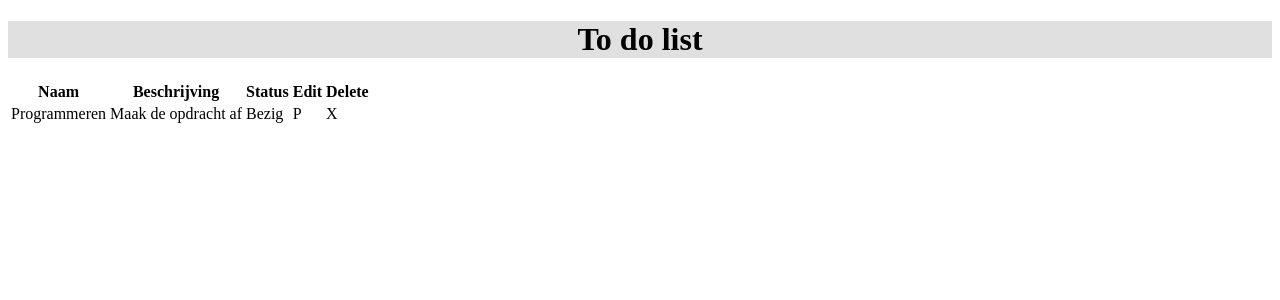
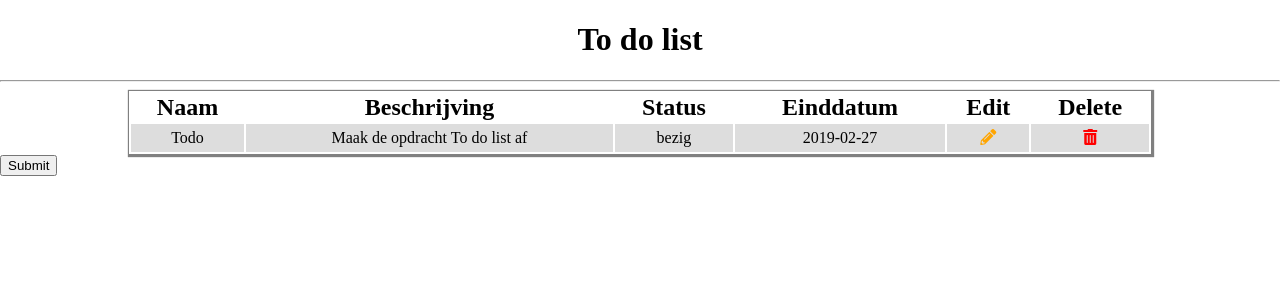
Before and after one commit to matsverlinden/ToDoList, a PHP site: page / in a window 1280 px wide. Shown: the top 300 px of the page. Run offline with PHP 8.4, Linux system fonts and the light colour scheme; data comes from the database, SQL or seed files in the repository.

Commit message:
Commit nr.2

```diff
--- a/database.sql
+++ b/database.sql
@@ -18,3 +18,9 @@ CREATE TABLE `taken`(
 	`taak_datum` DATE  NOT NULL,
 	PRIMARY KEY(`taak_id`)
 );
+
+INSERT INTO `lijsten` (`lijst_naam`)
+VALUES ('Programmeren');
+
+INSERT INTO `taken` (`taak_naam`, `taak_beschrijving`, `taak_status`, `taak_datum`)
+VALUES ('Todo', 'Maak de opdracht To do list af', 'bezig', '2019-02-27');
--- /dev/null
+++ b/dataconnect.php
@@ -0,0 +1,13 @@
+<?php
+$server = "localhost";
+$user = "root";
+$pass = "";
+$db = "todo";
+
+$connection = mysqli_connect($server, $user, $pass, $db);
+
+if (mysqli_connect_errno()) {
+	printf("Connection failed: %s\n", mysqli_connect_error());
+	exit();
+}
+?>
--- a/index.php
+++ b/index.php
@@ -1,28 +1,55 @@
+<?php
+include('dataconnect.php');
+$connection = mysqli_connect($server, $user, $pass, $db);
+if (mysqli_connect_errno()) {
+	printf("Connection failed: %s\n", mysqli_connect_error());
+	exit();
+}
+ ?>
 <!DOCTYPE html>
 <html>
 <head>
 	<title>To do list</title>
 	<link rel="stylesheet" type="text/css" href="style.css">
+	<link rel="stylesheet" href="https://use.fontawesome.com/releases/v5.7.1/css/all.css" integrity="sha384-fnmOCqbTlWIlj8LyTjo7mOUStjsKC4pOpQbqyi7RrhN7udi9RwhKkMHpvLbHG9Sr" crossorigin="anonymous">
 	<meta charset="utf-8">
 </head>
 <body>
-	<center><h1>To do list</h1></center>
+	<main>
+	<center><h1>To do list</h1></center><hr>
 	<table>
 		<tr>
 		<th>Naam</th>
 		<th>Beschrijving</th>
 		<th>Status</th>
+		<th>Einddatum</th>
 		<th>Edit</th>
 		<th>Delete</th>
 		</tr>
-
+		<?php
+			$query = "SELECT * FROM taken";
+			$taken = mysqli_query($connection, $query);
+			while ($row = mysqli_fetch_object($taken)) {
+				$naam = $row->taak_naam;
+				$beschrijving = $row->taak_beschrijving;
+				$status = $row->taak_status;
+				$datum = $row->taak_datum;
+		 ?>
 		<tr>
-			<td>Programmeren</td>
-			<td>Maak de opdracht af</td>
-			<td>Bezig</td>
-			<td>P</td>
-			<td>X</td>
+			<td><?php echo $naam ?></td>
+			<td><?php echo $beschrijving ?></td>
+			<td><?php echo $status ?></td>
+			<td><?php echo $datum ?></td>
+			<td><i id="edit" class="fas fa-pencil-alt"></i></td>
+			<td><i id="delete" class="fas fa-trash-alt"></i></td>
 		</tr>
+		<?php
+	}
+		 ?>
 	</table>
+			<form action="create.php">
+		<input id="submit" type="submit" name="submit">
+	</form>
+</main>
 </body>
 </html>
--- a/style.css
+++ b/style.css
@@ -1,4 +1,48 @@
+body{
+	margin: 0 auto;
+	width: 100%;
+}
 h1{
-	background-color: #e0e0e0;
 	width: 100% auto;
 }
+table{
+	text-align: center;
+	margin: 0 auto;
+	width: 80%;
+	border: 1px solid grey;
+	box-shadow: 1px 1px 1px 1px grey;
+}
+th{
+	font-size: 150%;
+}
+td{
+	padding: 5px;
+}
+tr:nth-child(even){
+	background-color: #dddddd;
+}
+tr:nth-child(odd){
+	background-color: white;
+}
+#edit{
+	color: orange;
+}
+#delete{
+	color: red;
+}
+#submit{
+	text-align: center;
+}
+#mainCreate{
+
+	margin: 0 auto;
+	width: 40%;
+	border: 1px solid black;
+}
+#createH1{
+	width: 100%;
+	border: 0px 0px 0px 1px solid black;
+}
+label{
+	margin-left: 100px;
+}
```
Also changed, not shown: create.php (added, +23 -0 lines).
